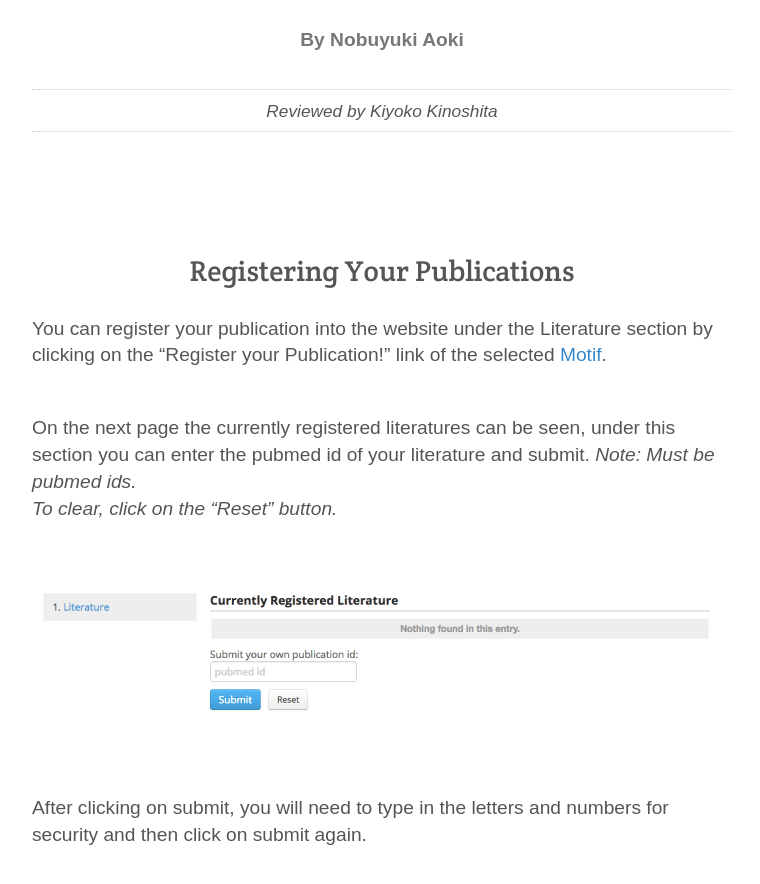
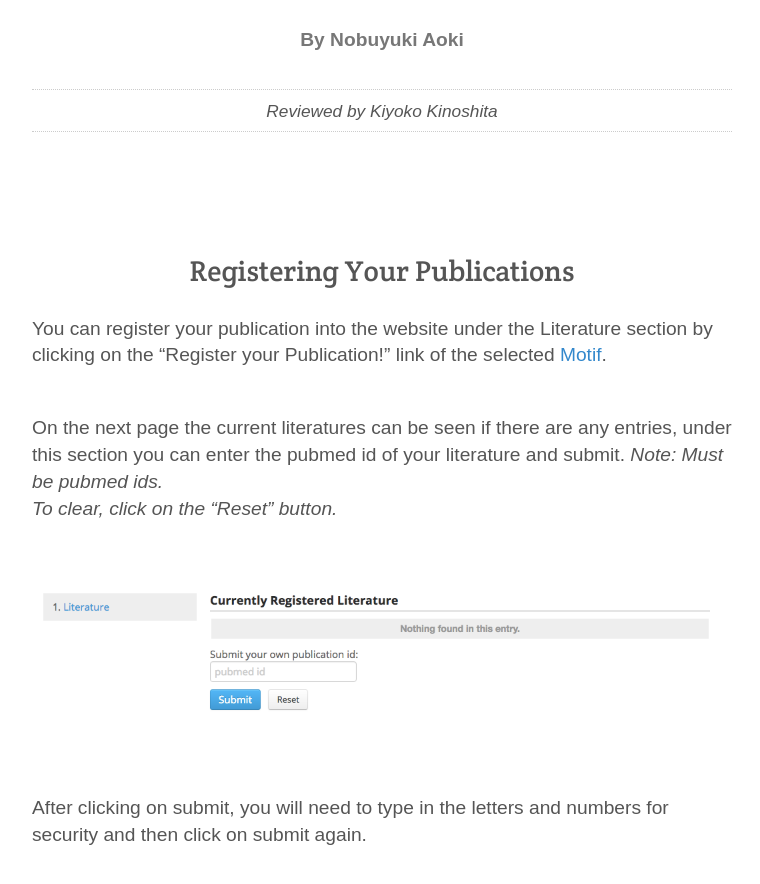
Before and after one commit to glytoucan/glytoucan, a Jekyll site: the page built from manual/publication-registration.md, in a window 1280 px wide, cut to the strip 311-1201 px from the top of the page. Shown: the top 884 px of the strip, without its empty margins (258-1018 px from the left). Built offline with Jekyll 4.4.1, drawn with Linux system fonts in a browser that asks for light colours; nearby versions of some CDN libraries.

Commit message:
Update publication-registration.md

```diff
--- a/manual/publication-registration.md
+++ b/manual/publication-registration.md
@@ -14,7 +14,7 @@ Registering Your Publications
 You can register your publication into the website under the Literature section by clicking on the "Register your Publication!" link of the selected [Motif](/manual/browse-motif.md).
 <br>
 
-On the next page the currently registered literatures can be seen, under this section you can enter the pubmed id of your literature and submit.  *Note: Must be pubmed ids.*
+On the next page the current literatures can be seen if there are any entries, under this section you can enter the pubmed id of your literature and submit.  *Note: Must be pubmed ids.*
 *To clear, click on the "Reset" button.*
 
 <br>
```
